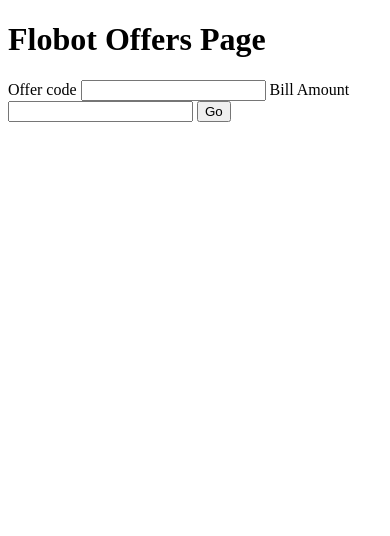
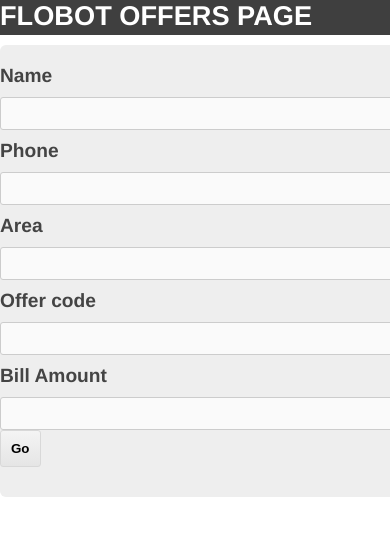
Before and after one commit to charlesdavid532/flobot, a Flask app: page /offers in a window 390 px wide; the page is wider, and only the part inside the window is pictured. Shown: the top 536 px of that part. Run offline with Flask 2, Linux system fonts and the light colour scheme; some libraries are stand-ins or nearby versions.

Commit message:
Add css and phone number validation

```diff
--- a/app.py
+++ b/app.py
@@ -945,11 +945,18 @@ def shareFBCoupon():
 
 @app.route('/offers', methods=('GET', 'POST'))
 def offers():
+    print("In offers endpoint")
+    print("Method is::" + str(request.method))
     form = OffersForm(mongo)
     if request.method == 'POST' and form.validate_on_submit():
         flash(form.validateOffer(form.offerCode.data, form.billAmount.data))
+    elif request.method == 'POST':
+        for fieldName, errorMessages in form.errors.items():
+            for err in errorMessages:
+                flash(err)
         #return 'Form posted.'
         #return redirect('/success')
+    print("Before rendering template")
     return render_template('offers.html', form=form)
 
 # Handling HTTP POST when APIAI sends us a payload of messages that have
--- a/offers/offer_form.py
+++ b/offers/offer_form.py
@@ -1,11 +1,19 @@
 from flask_wtf import FlaskForm
-from wtforms import StringField, DecimalField
+from wtforms import StringField, DecimalField, ValidationError
+from wtforms.fields.html5 import TelField
 from wtforms.validators import DataRequired
 import re
 from utils.date_utils import DateUtils
+import phonenumbers
+from phonenumbers.phonenumberutil import NumberParseException
+from phonenumbers import NumberParseException
 
 class OffersForm(FlaskForm):
-	offerCode = StringField('Offer code', validators=[DataRequired()])
+	name = StringField('Name', validators=[DataRequired("Name is required")])
+	#phone = TelField('Phone')
+	phone = StringField('Phone')
+	area = StringField('Area')
+	offerCode = StringField('Offer code', validators=[DataRequired("Offer code is required")])
 	billAmount = DecimalField('Bill Amount')
 	"""docstring for NutritionDetailedController"""
 	def __init__(self, mongo):
@@ -35,3 +43,26 @@ class OffersForm(FlaskForm):
 			return offerData['offerText']
 
 		return 'Offer does not exist'
+
+
+	def validate_phone(form, field):
+		print("In validate phone" + str(field.data))
+		if field.data != '' and field.data != "" and field.data != None:
+			print("In if condition" + str(field.data))
+			if len(field.data) > 16:
+				raise ValidationError('Invalid phone number.')
+			try:
+				print("Before parsing for input number")
+				input_number = phonenumbers.parse(field.data, "IN")
+				print("The input number is::" + str(input_number))
+				if not (phonenumbers.is_valid_number(input_number)):
+				    raise ValidationError('Invalid phone number.')
+			except NumberParseException:
+				raise ValidationError('Phone number should only contain digits')
+			except:
+				try:
+					input_number = phonenumbers.parse("+1"+field.data)
+					if not (phonenumbers.is_valid_number(input_number)):
+					    raise ValidationError('Invalid phone number.')
+				except NumberParseException:
+					raise ValidationError('Invalid phone number.')
--- a/requirements.txt
+++ b/requirements.txt
@@ -54,3 +54,4 @@ visitor==0.1.3
 Werkzeug==0.12.2
 WTForms==2.1
 rauth==0.7.3
+phonenumbers==8.8.9
--- /dev/null
+++ b/static/css/main.css
@@ -0,0 +1,132 @@
+body {
+  margin: 0;
+  padding: 0;
+  font-family: "Helvetica Neue", Helvetica, Arial, sans-serif;
+  color: #444;
+}
+
+/*
+ * Create dark grey header with a white logo
+ */
+
+header {
+  background-color: #2B2B2B;
+  height: 35px;
+  width: 100%;
+  opacity: .9;
+  margin-bottom: 10px;
+}
+
+header h1.logo {
+  margin: 0;
+  font-size: 1.7em;
+  color: #fff;
+  text-transform: uppercase;
+  float: left;
+}
+
+header h1.logo:hover {
+  color: #fff;
+  text-decoration: none;
+}
+
+/*
+ * Center the body content
+ */
+
+.container {
+  width: 940px;
+  margin: 0 auto;
+}
+
+div.offer-container {
+  padding: 10px 0 30px 0;
+  background-color: #eeeeee;
+  -webkit-border-radius: 6px;
+     -moz-border-radius: 6px;
+          border-radius: 6px;
+}
+
+h2 {
+  font-size: 3em;
+  margin-top: 40px;
+  text-align: center;
+  letter-spacing: -2px;
+}
+
+h3 {
+  font-size: 1.7em;
+  font-weight: 100;
+  margin-top: 30px;
+  text-align: center;
+  letter-spacing: -1px;
+  color: #999;
+}
+
+
+/* Offer form */
+form label {
+  font-size: 1.2em;
+  font-weight: bold;
+  display: block;
+  padding: 10px 0;
+}
+
+form input#offerCode,
+form input#name,
+form input#area,
+form input#phone,
+form input#billAmount {
+  width: 400px;
+  background-color: #fafafa;
+  -webkit-border-radius: 3px;
+     -moz-border-radius: 3px;
+          border-radius: 3px;
+  border: 1px solid #cccccc;
+  padding: 5px;
+  font-size: 1.1em;
+}
+
+form textarea#message {
+  width: 500px;
+  height: 100px;
+  background-color: #fafafa;
+  -webkit-border-radius: 3px;
+     -moz-border-radius: 3px;
+          border-radius: 3px;
+  border: 1px solid #cccccc;
+  margin-bottom: 10px;
+  padding: 5px;
+  font-size: 1.1em;
+}
+
+form input#offer-submit {
+  display: block;
+  -webkit-border-radius: 3px;
+     -moz-border-radius: 3px;
+          border-radius: 3px;
+  border:1px solid #d8d8d8;
+  padding: 10px;
+  font-weight:bold;
+  text-align: center;
+  color: #000000;
+  background-color: #f4f4f4;
+  background-image: -webkit-gradient(linear, left top, left bottom, color-stop(0%, #f4f4f4), color-stop(100%, #e5e5e5));
+  background-image: -webkit-linear-gradient(top, #f4f4f4, #e5e5e5);
+  background-image: -moz-linear-gradient(top, #f4f4f4, #e5e5e5);
+  background-image: -ms-linear-gradient(top, #f4f4f4, #e5e5e5);
+  background-image: -o-linear-gradient(top, #f4f4f4, #e5e5e5);
+  background-image: linear-gradient(top, #f4f4f4, #e5e5e5);filter:progid:DXImageTransform.Microsoft.gradient(GradientType=0,startColorstr=#f4f4f4, endColorstr=#e5e5e5);
+}
+
+form input#offer-submit:hover{
+  cursor: pointer;
+  border:1px solid #c1c1c1;
+  background-color: #dbdbdb;
+  background-image: -webkit-gradient(linear, left top, left bottom, color-stop(0%,#dbdbdb), color-stop(100%, #cccccc));
+  background-image: -webkit-linear-gradient(top, #dbdbdb, #cccccc);
+  background-image: -moz-linear-gradient(top, #dbdbdb, #cccccc);
+  background-image: -ms-linear-gradient(top, #dbdbdb, #cccccc);
+  background-image: -o-linear-gradient(top, #dbdbdb, #cccccc);
+  background-image: linear-gradient(top, #dbdbdb, #cccccc);filter:progid:DXImageTransform.Microsoft.gradient(GradientType=0,startColorstr=#dbdbdb, endColorstr=#cccccc);
+}
--- a/templates/layout.html
+++ b/templates/layout.html
@@ -2,6 +2,7 @@
 <html>
   <head>
     <title>Flobot</title>
+    <link rel="stylesheet" href="{{ url_for('static', filename='css/main.css') }}">
   </head>
   <body>
 
--- a/templates/offers.html
+++ b/templates/offers.html
@@ -3,9 +3,12 @@
     <div class="offer-container">
         <form method="POST" action="{{ url_for('offers') }}">
             {{ form.csrf_token }}
+            {{ form.name.label }} {{ form.name(size=20) }}
+            {{ form.phone.label }} {{ form.phone(size=20) }}
+            {{ form.area.label }} {{ form.area(size=20) }}
             {{ form.offerCode.label }} {{ form.offerCode(size=20) }}
             {{ form.billAmount.label }} {{ form.billAmount(size=20) }}
-            <input type="submit" value="Go">
+            <input type="submit" value="Go" id="offer-submit">
         </form>
         {% for message in get_flashed_messages() %}
             <div class="flash">{{ message }}</div>
```
